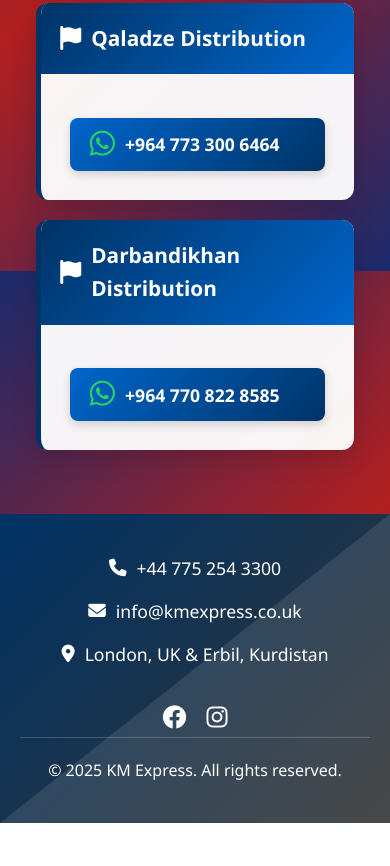
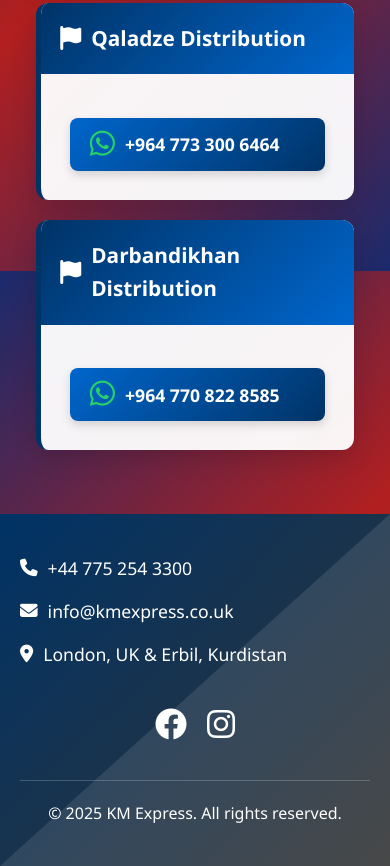
Before and after one commit to B-cargo/KM-EXPRESS, a plain HTML site: page index.html in a window 390 px wide. Shown: the part 8169-9035 px from the top of the page. Before the commit the page ends 8992 px from the top, so only its background shows below. Drawn offline with Linux system fonts and the light colour scheme.

Commit message:
style.css

```diff
--- a/style.css
+++ b/style.css
@@ -285,6 +285,7 @@ footer::before {
     max-width: 1200px;
     margin: 0 auto;
     padding: 0 20px;
+    text-align: center;
 }
 
 .no-results {
@@ -313,28 +314,29 @@ footer::before {
     font-size: 1.1rem;
 }
 
-.footer-bottom {
-    text-align: center;
-    padding-top: 20px;
-    border-top: 1px solid rgba(255, 255, 255, 0.2);
-}
-
 .social-icons {
-    margin-top: 15px;
+    margin: 30px 0;
     display: flex;
     justify-content: center;
-    gap: 20px;
+    gap: 30px;
 }
 
 .social-icons a {
     color: white;
-    font-size: 1.5rem;
+    font-size: 2.5rem;
     transition: transform 0.3s, color 0.3s;
 }
 
 .social-icons a:hover {
     transform: translateY(-5px);
     color: var(--gold);
+}
+
+.footer-bottom {
+    text-align: center;
+    padding-top: 20px;
+    border-top: 1px solid rgba(255, 255, 255, 0.2);
+    margin-top: 20px;
 }
 
 @media (max-width: 992px) {
@@ -383,6 +385,11 @@ footer::before {
         padding: 1rem;
         gap: 20px;
     }
+
+    .contact-info {
+        flex-direction: column;
+        gap: 15px;
+    }
 }
 
 @media (max-width: 480px) {
@@ -398,9 +405,11 @@ footer::before {
         font-size: 1.6rem;
     }
 
-    .contact-info {
-        flex-direction: column;
-        gap: 15px;
-        align-items: center;
+    .social-icons {
+        gap: 20px;
+    }
+
+    .social-icons a {
+        font-size: 2rem;
     }
 }
```
